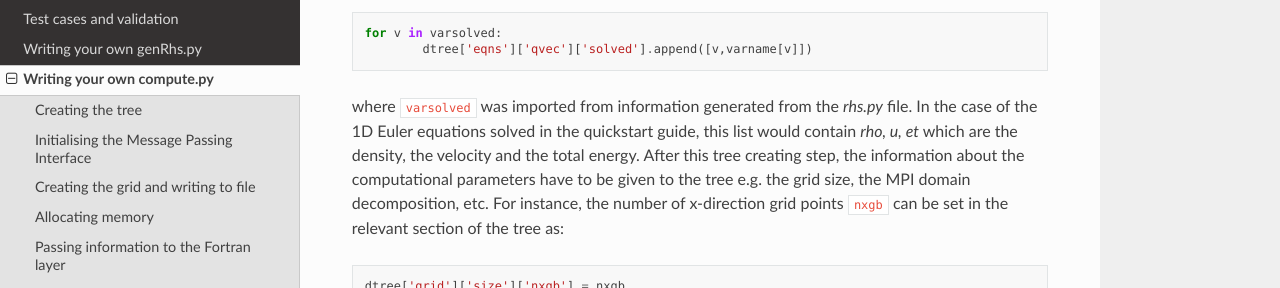
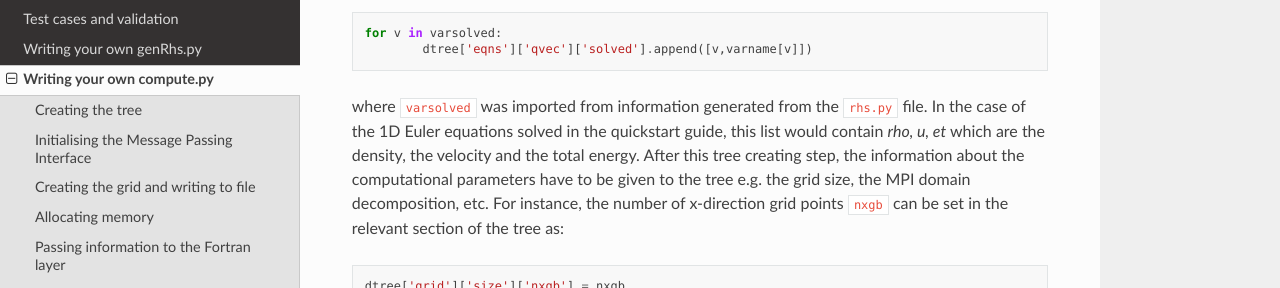
Before and after one commit to dNamiLab/dNami, a Sphinx documentation site: the page built from doc/usage/compute.rst, in a window 1280 px wide and 900 px high, scrolled down 473 px. Shown: the part 162-450 px from the top of the window. Built offline with Sphinx 7.4.7 and the Read the Docs theme 2.0.0, drawn with Linux system fonts in a browser that asks for light colours.

Commit message:
Update compute.rst

```diff
--- a/doc/usage/compute.rst
+++ b/doc/usage/compute.rst
@@ -21,7 +21,7 @@ This creates a dictionary of dictionaries each containing information about diff
         for v in varsolved:
                 dtree['eqns']['qvec']['solved'].append([v,varname[v]])
 
-where ``varsolved`` was imported from information generated from the `rhs.py` file. In the case of the 1D Euler equations solved in the quickstart guide, this list would contain `rho, u, et` which are the density, the velocity and the total energy. After this tree creating step, the information about the computational parameters have to be given to the tree e.g. the grid size, the MPI domain decomposition, etc. For instance, the number of x-direction grid points ``nxgb`` can be set in the relevant section of the tree as:
+where ``varsolved`` was imported from information generated from the ``rhs.py`` file. In the case of the 1D Euler equations solved in the quickstart guide, this list would contain `rho, u, et` which are the density, the velocity and the total energy. After this tree creating step, the information about the computational parameters have to be given to the tree e.g. the grid size, the MPI domain decomposition, etc. For instance, the number of x-direction grid points ``nxgb`` can be set in the relevant section of the tree as:
 
 .. code-block:: python
 
```
